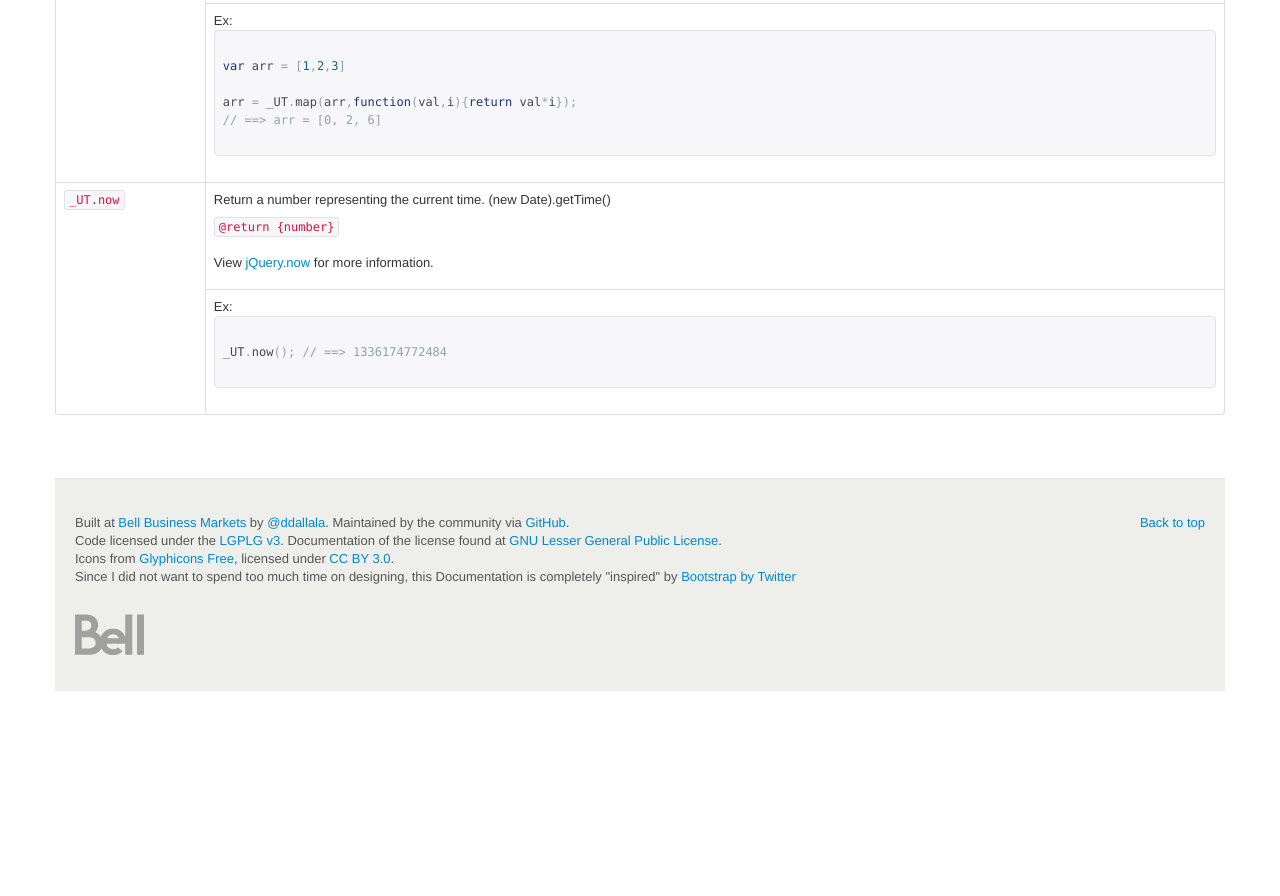
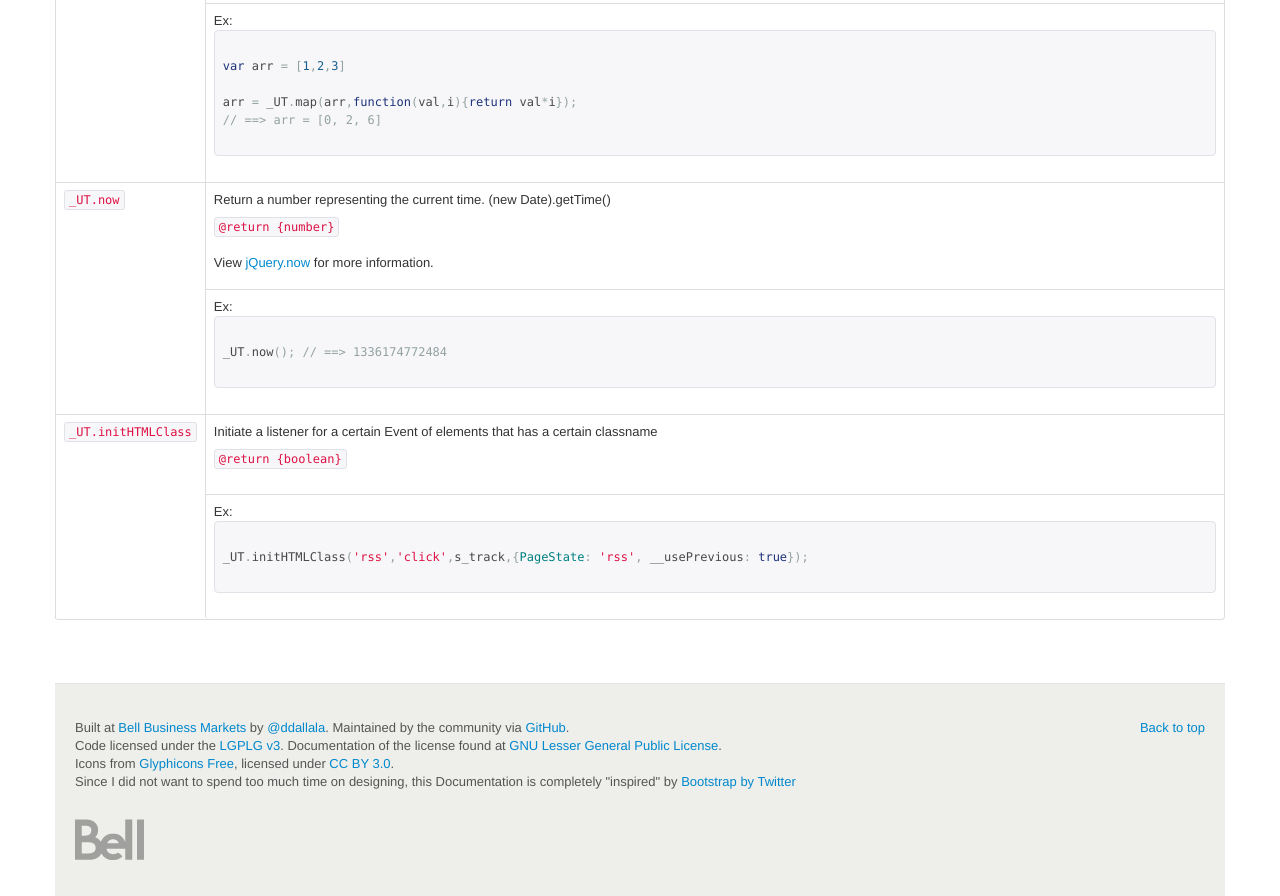
Before and after one commit to BellBusinessMarkets/UT, a plain HTML site: page core.html in a window 1280 px wide. Shown: the part 7786-8682 px from the top of the page. Before the commit the page ends 8477 px from the top, so only its background shows below. Drawn offline with Linux system fonts and the light colour scheme.

Commit message:
_UT.initHTMLClass extension

```diff
--- a/core.html
+++ b/core.html
@@ -794,6 +794,31 @@ _UT.now(); // ==> 1336174772484
 			</td>
 		 </tr>
 
+
+		  <tr>
+            <td rowspan="2">
+				<code>_UT.initHTMLClass</code>
+			</td>
+            <td>
+                <p>Initiate a listener for a certain Event of elements that has a certain classname</p>
+                <ol>
+                </ol>
+                <code>@return {boolean}</code>
+				<br /><br>
+
+            </td>
+          </tr>
+		  <tr>
+		  	<td>Ex:
+				<pre class="prettyprint">
+_UT.initHTMLClass('rss','click',s_track,{PageState: 'rss', __usePrevious: true});
+				</pre>
+			</td>
+		 </tr>
+
+
+
+
         </tbody>
       </table>
         </div>
```
